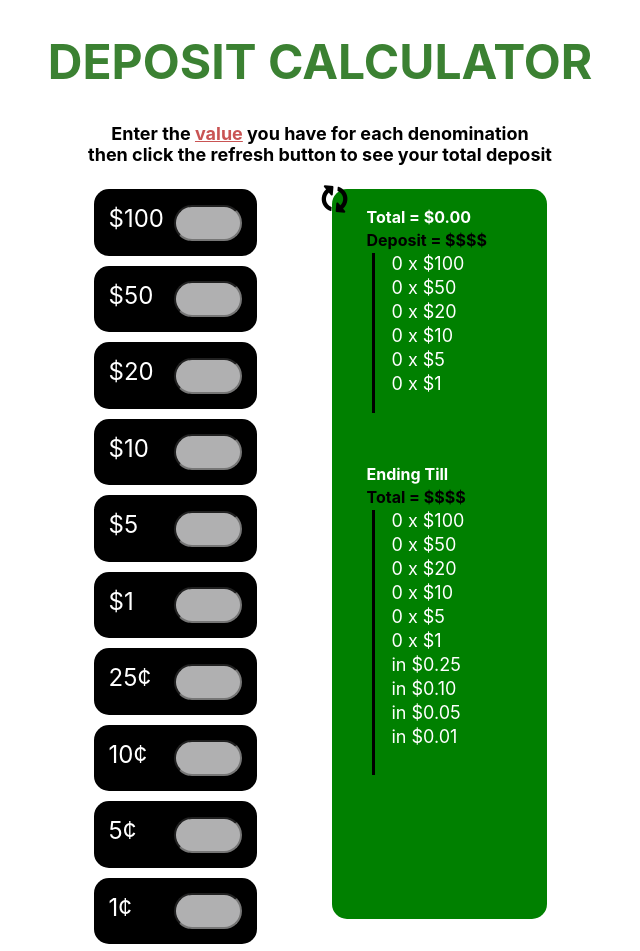
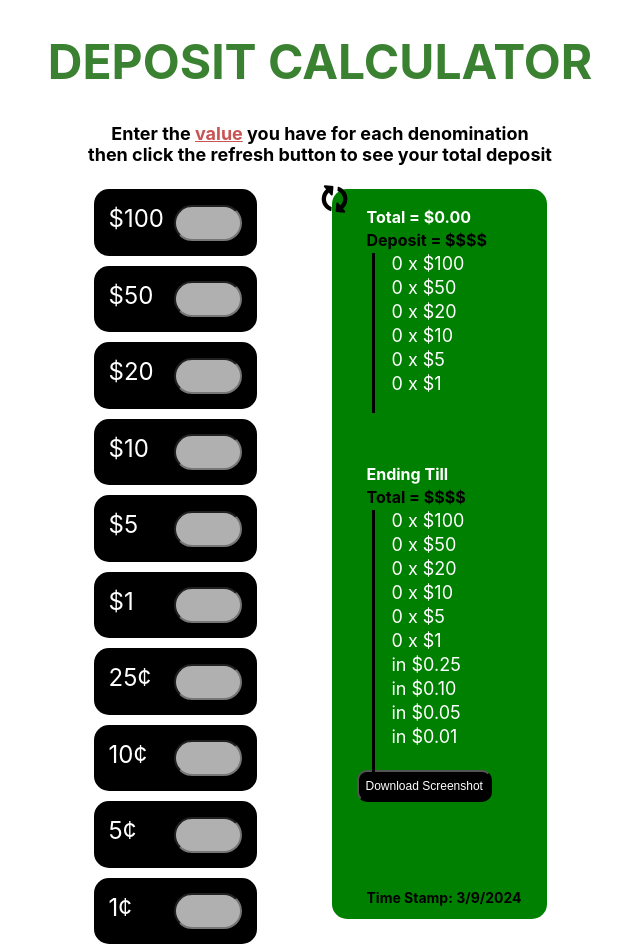
Before and after one commit to juliusg034/till-count-react, a React (Create React App) app: page / in a window 1280 px wide. Shown: the top 951 px of the page, without its empty margins (320-960 px from the left). Built offline with nearby package versions, Linux system fonts and the light colour scheme.

Commit message:
add timestamp and save screenshot feature

```diff
--- a/package.json
+++ b/package.json
@@ -6,6 +6,7 @@
     "@testing-library/jest-dom": "^5.17.0",
     "@testing-library/react": "^13.4.0",
     "@testing-library/user-event": "^13.5.0",
+    "html2canvas": "^1.4.1",
     "react": "^18.2.0",
     "react-dom": "^18.2.0",
     "react-scripts": "5.0.1",
--- a/src/Components/BillList/BillList.css
+++ b/src/Components/BillList/BillList.css
@@ -64,7 +64,26 @@
   animation: spin-once 1s ease-in-out;
 }
 
+#timestamp {
+  position: absolute;
+  bottom: 10px;
+  left: -10px;
+  color: black;
+  font-size: 14px;
+  font-weight: bold;
+}
 
+
+#download-btn {
+  margin-left: 10px;
+  margin-top: 20px;
+  padding: 7px;
+  background-color: black;
+  color: white;
+  border-radius: 10px;
+  align-items: center;
+  font-size: 12px;
+}
 
 @media (max-width: 600px) {
   .bill-list {
--- a/src/Components/BillList/BillList.js
+++ b/src/Components/BillList/BillList.js
@@ -1,11 +1,23 @@
 import './BillList.css';
 import React, { useState } from "react";
 import * as calc from "../InputForm/calc.js";
+import html2canvas from "html2canvas";
 
 function BillList ({ inputs, spin, setSpin, depositArray, endingTill }) {
 
 
   let sum = calc.getTotal(inputs);
+  function downloadScreenshot() {
+  const element = document.getElementById("screenshot-target");
+
+  html2canvas(element).then((canvas) => {
+    console.log("Canvas generated:", canvas);
+    const link = document.createElement("a");
+    link.download = `till-count-${new Date().toISOString().slice(0, 10)}.png`;
+    link.href = canvas.toDataURL("image/png");
+    link.click();
+  });
+}
 
   return (
     <div class="bill-list">
@@ -36,6 +48,10 @@ function BillList ({ inputs, spin, setSpin, depositArray, endingTill }) {
         <p>{inputs.nickels} in $0.05</p>
         <p>{inputs.pennies} in $0.01</p>
       </div>
+      <p id="timestamp">Time Stamp: {new Date().toLocaleDateString()}</p>
+      <button type="button" id="download-btn" onClick={downloadScreenshot}>
+        Download Screenshot
+      </button>
     </div>
   )
 
--- a/src/Components/InputForm/InputForm.js
+++ b/src/Components/InputForm/InputForm.js
@@ -3,7 +3,7 @@ import BillList from "../BillList/BillList.js";
 import './InputForm.css';
 import React, { useState , useEffect} from "react";
 import * as calc from "./calc.js";
-
+import html2canvas from "html2canvas";
 
 
 
@@ -32,9 +32,20 @@ function InputForm () {
 
   if (!saved) return defaultInputs;
 
-  const parsed = JSON.parse(saved);
+  let parsed;
 
-  // 🔥 One-time fix: remove old key if it exists
+  try {
+    parsed = JSON.parse(saved);
+  } catch (e) {
+    console.error("Invalid JSON in localStorage:", saved);
+
+    // 🔥 remove corrupted data
+    localStorage.removeItem("inputs");
+
+    return defaultInputs;
+  }
+
+  // 🔥 One-time fix: remove old key
   if ("base" in parsed) {
     delete parsed.base;
     localStorage.setItem("inputs", JSON.stringify(parsed));
@@ -42,6 +53,7 @@ function InputForm () {
 
   return parsed;
 });
+
   const [depositArray, setDeposit] = useState({
     total: "$$$",
     bills: {
@@ -116,12 +128,12 @@ function InputForm () {
   }
 
   // Save inputs to localStorage whenever they change
-  useEffect(() => {
+  useEffect((inputs) => {
     localStorage.setItem("inputs", JSON.stringify(inputs));
   }, [inputs]);
 
 
-  useEffect(() => {
+  useEffect((spin) => {
     if (spin) {
       // do something when spin is true, e.g. refresh data
       const sum = calc.getTotal(inputs);
@@ -133,6 +145,7 @@ function InputForm () {
 
     }
   }, [spin]);
+
 
 
 
@@ -154,7 +167,7 @@ function InputForm () {
           <DenominationInput label={'1¢'} name={"pennies"} id={"pennies"} value={inputs.pennies} onChange={handleChange} error={errors.pennies}/>
         </div>
 
-        <div class="right-bills">
+        <div class="right-bills" id="screenshot-target">
             <BillList inputs={inputs} spin={spin} setSpin={setSpin} depositArray={depositArray} endingTill={endingTill} />
         </div>
       </div>
```
Also changed, not shown: 1 other file (tests, documents, lock files or other folders).
